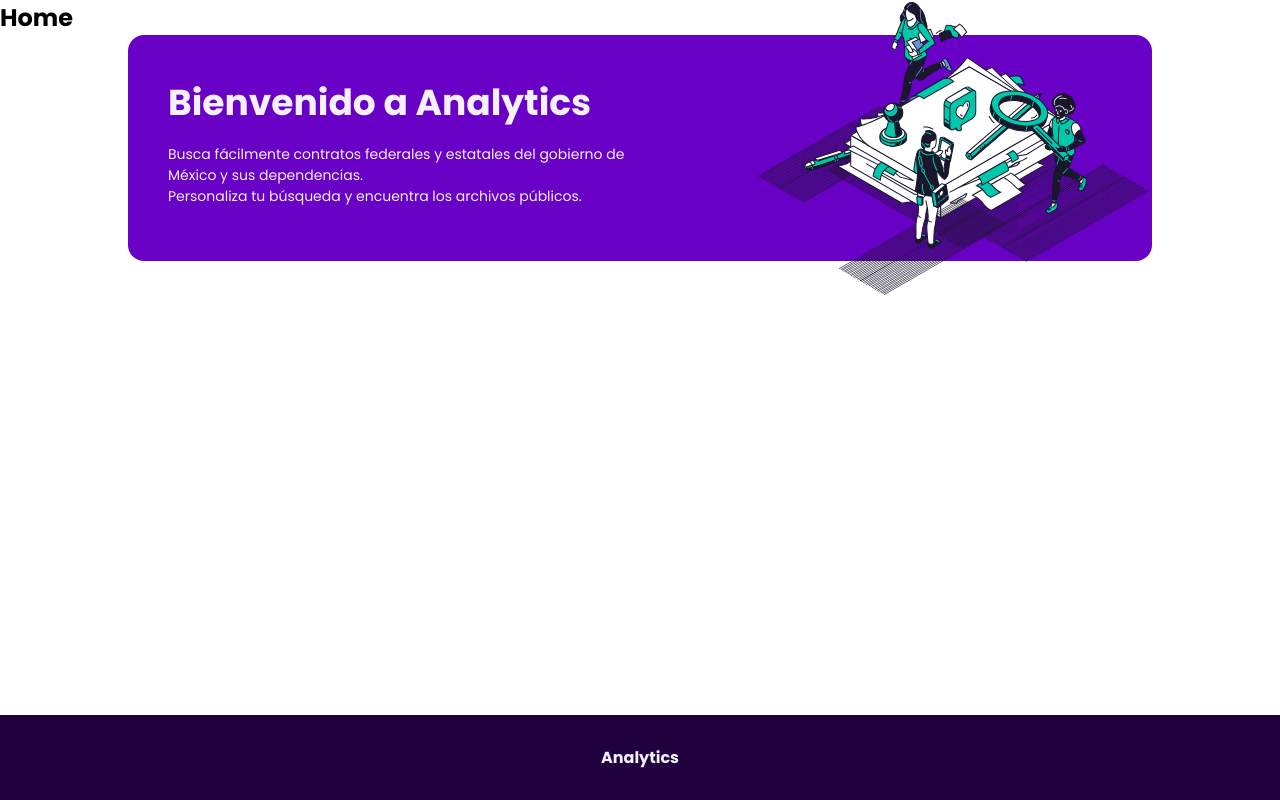
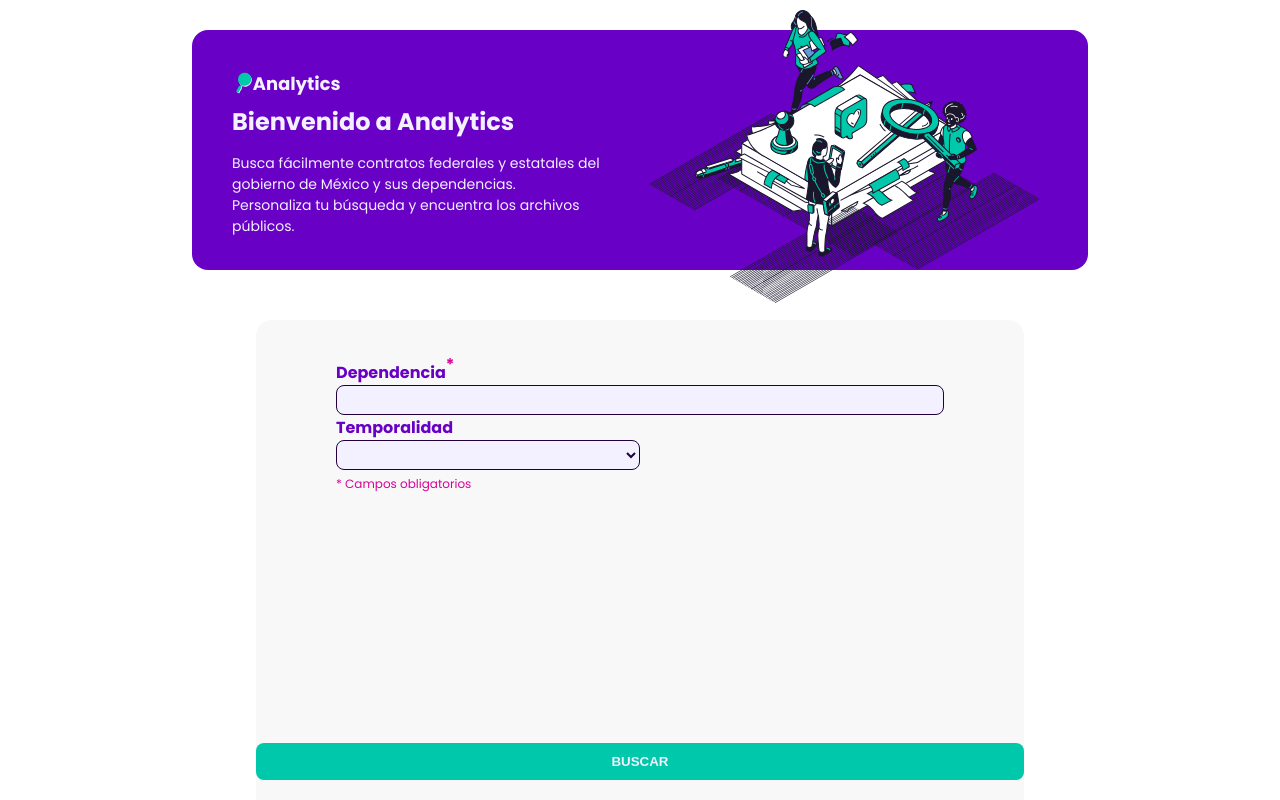
Before and after one commit to SWAT-NEO-Compranet/frontend-analytics, a React (Create React App) app: page / in a window 1280 px wide. Shown: the top 800 px of the page. Built offline with nearby package versions, Linux system fonts and the light colour scheme.

Commit message:
:lipstick: [UPDATE] styles finished

```diff
--- /dev/null
+++ b/src/components/Button/index.js
@@ -0,0 +1,2 @@
+import { Button } from './styles'
+export default Button;
--- /dev/null
+++ b/src/components/Button/styles.js
@@ -0,0 +1,20 @@
+import styled from "styled-components";
+
+export const Button = styled.button`
+  background: ${({theme: { color }}) => color.secondary};
+  color: ${({theme: { color }}) => color.light};
+  border-radius: 8px;
+  font-weight: bold;
+  padding: 10px 50px;
+  border: 1px solid transparent;
+  display: block;
+  margin: 0 auto;
+
+  &:focus{
+  outline-color: ${({theme: { color }}) => color.primary}
+  }
+
+  &:hover{
+    opacity: 0.5;
+  }
+`
--- /dev/null
+++ b/src/components/Form/index.js
@@ -0,0 +1,57 @@
+import React, { useState } from 'react'
+import Button from '../Button'
+import { Container, Label, Required, Note, Input, Dropdown } from './styles'
+
+const Form = () => {
+  const [data, setData] = useState({
+    dependencia: '',
+    temporalidad: ''
+  })
+
+  const handleSubmit = (e) => {
+    e.preventDefault()
+    console.log("Enviando datos..." + data.dependencia + data.temporalidad)
+  }
+
+  const handleInputChange = (e) => {
+    setData({
+      ...data,
+      [e.target.name]: e.target.value
+    })
+  }
+
+  const handleDropdownChange = (e) => {
+    console.log(e.target)
+    setData({
+      ...data,
+      temporalidad: e.target.value
+    })
+  }
+
+  return (
+    <Container onSubmit={handleSubmit}>
+      <Label>
+        Dependencia <Required>*</Required>
+      </Label>
+      <Input onChange={handleInputChange} type="text" name="dependencia"/>
+      <Label>
+         Temporalidad
+      </Label>
+      <Dropdown onChange={handleDropdownChange}>
+        <option></option>
+        <option value="ultimo-mes" name="ultimo-mes">Último mes</option>
+        <option value="3-meses" name="3-meses">3 meses</option>
+        <option value="6-meses" name="6-meses">6 meses</option>
+        <option value="ultimo-anho" name="ultimo-anho">Último año</option>
+        <option value="2020" name="2020">2020</option>
+        <option value="2019" name="2019">2019</option>
+      </Dropdown>
+      <Note>* Campos obligatorios</Note>
+      <Button>
+        BUSCAR
+      </Button>
+    </Container>
+  )
+}
+
+export default Form
--- /dev/null
+++ b/src/components/Form/styles.js
@@ -0,0 +1,72 @@
+import styled from 'styled-components'
+
+export const Container = styled.form`
+  background: blue;
+  border-radius: 16px;
+  background: ${({theme: { color }}) => color.gray};
+  margin: 50px auto;
+  padding: 40px 80px 30px;
+  width: 60%;
+  min-height: 500px;
+  position: relative;
+  @media(max-width: 767px){
+    padding: 20px 20px 20px;
+    width: initial;
+  }
+  @media(max-width: 1023px){
+    width: 90%
+  }
+
+  button{
+    position: absolute;
+    bottom: 40px;
+    left: 0;
+    right: 0;
+    }
+
+`
+export const Label = styled.label`
+  color: ${({theme: { color }}) => color.primary};
+  position: relative;
+  font-weight: bold;
+  display: block;
+`
+
+export const Required = styled.span`
+  color: ${({theme: { color }}) => color.red};
+  position: absolute;
+  top: -8px;
+`
+
+export const Note = styled.span`
+  color: ${({theme: { color }}) => color.red};
+  font-size: 12px;
+`
+
+export const Input = styled.input`
+  background-color: ${({theme: { color }}) => color.light};
+  border: 1px solid;
+  width: 100%;
+  height: 30px;
+  border-radius: 8px;
+  outline-color: ${({theme: { color }}) => color.primary};
+  font-family: ${({theme}) => theme.font.main};
+  color: ${({theme: { color }}) => color.dark};
+  padding: 0 5px;
+`
+
+export const Dropdown = styled.select`
+  display: block;
+  background: ${({theme: { color }}) => color.light};
+  border: 1px solid;
+  width: 50%;
+  height: 30px;
+  border-radius: 8px;
+  outline-color: ${({theme: { color }}) => color.primary};
+  font-family: ${({theme}) => theme.font.main};
+  color: ${({theme: { color }}) => color.dark};
+
+  @media(max-width: 767px){
+    width: 80%;
+  }
+`
--- a/src/containers/Home/index.js
+++ b/src/containers/Home/index.js
@@ -1,13 +1,15 @@
 import React from 'react'
-import { Layout, Footer, Header, Title, Description, Column} from './styles'
-import Illustration from '../../images/Illustration.svg'
+import { Layout, Footer, Header, Title, Description, Column, Logo, Illustration} from './styles'
+import Form from '../../components/Form'
+import illustration from '../../images/Illustration.svg'
+import logo from '../../images/logo.svg'
 
 const Home = () => {
   return (
     <Layout>
-      <h1>Home</h1>
       <Header>
         <Column>
+          <Logo src={logo} alt="logo"/>
           <Title>
           Bienvenido a Analytics
           </Title>
@@ -18,9 +20,10 @@ const Home = () => {
           </Description>
         </Column>
         <Column>
-          <img src={Illustration} alt="illustration"/>
+          <Illustration src={illustration} alt="illustration"/>
         </Column>
       </Header>
+      <Form />
       <Footer>
         Analytics
       </Footer>
--- a/src/containers/Home/styles.js
+++ b/src/containers/Home/styles.js
@@ -1,33 +1,48 @@
 import styled from "styled-components"
 
 export const Layout = styled.section`
-  //color: ${({theme}) => theme.color.primary};
-  //background: ${({theme: { color }}) => color.secondary};
-`
-
-export const Footer = styled.footer`
-  background: ${({theme: { color }}) => color.dark};
-  color: ${({theme: { color }}) => color.light};
-  padding: 30px;
-  text-align: center;
-  font-weight: bold;
-  position: absolute;
-  width: 100%;
-  bottom: 0;
+  display: flex;
+  flex-direction: column;
+  justify-content: space-between;
+  height: 100vh;
 `
 
 export const Header = styled.header`
   background: ${({theme: { color }}) => color.primary};
   padding: 40px;
-  width: 80%;
-  margin: 0 auto;
+  width: 70%;
+  margin: 30px auto 0;
   border-radius: 16px;
   display: flex;
+  max-height: 240px;
+  @media(max-width:1023px){
+    flex-direction:column;
+    max-height: initial;
+  }
+`
+
+export const Logo = styled.img``
+
+export const Illustration = styled.img`
+  display: block;
+  margin-left: auto;
+  margin-right: auto;
+  width: 80%;
+  @media(min-width: 1024px){
+    position: absolute;
+    top: -60px;
+    left: 0;
+    right: 0;
+    width: initial;
+  }
 `
 
 export const Title = styled.h1`
   color: ${({theme: { color }}) => color.light};
   font-size: 36px;
+  @media(max-width:1439px){
+    font-size: 24px;
+  }
 `
 
 export const Description = styled.p`
@@ -38,11 +53,12 @@ export const Description = styled.p`
 export const Column = styled.div`
   width: 100%;
   position: relative;
+`
 
-  img{
-    position: absolute;
-    top: -50%;
-    left: 25%;
-    margin: 0 auto;
-  }
+export const Footer = styled.footer`
+  background: ${({theme: { color }}) => color.dark};
+  color: ${({theme: { color }}) => color.light};
+  padding: 30px;
+  text-align: center;
+  font-weight: bold;
 `
```
Also changed, not shown: src/images/logo.svg (added).
